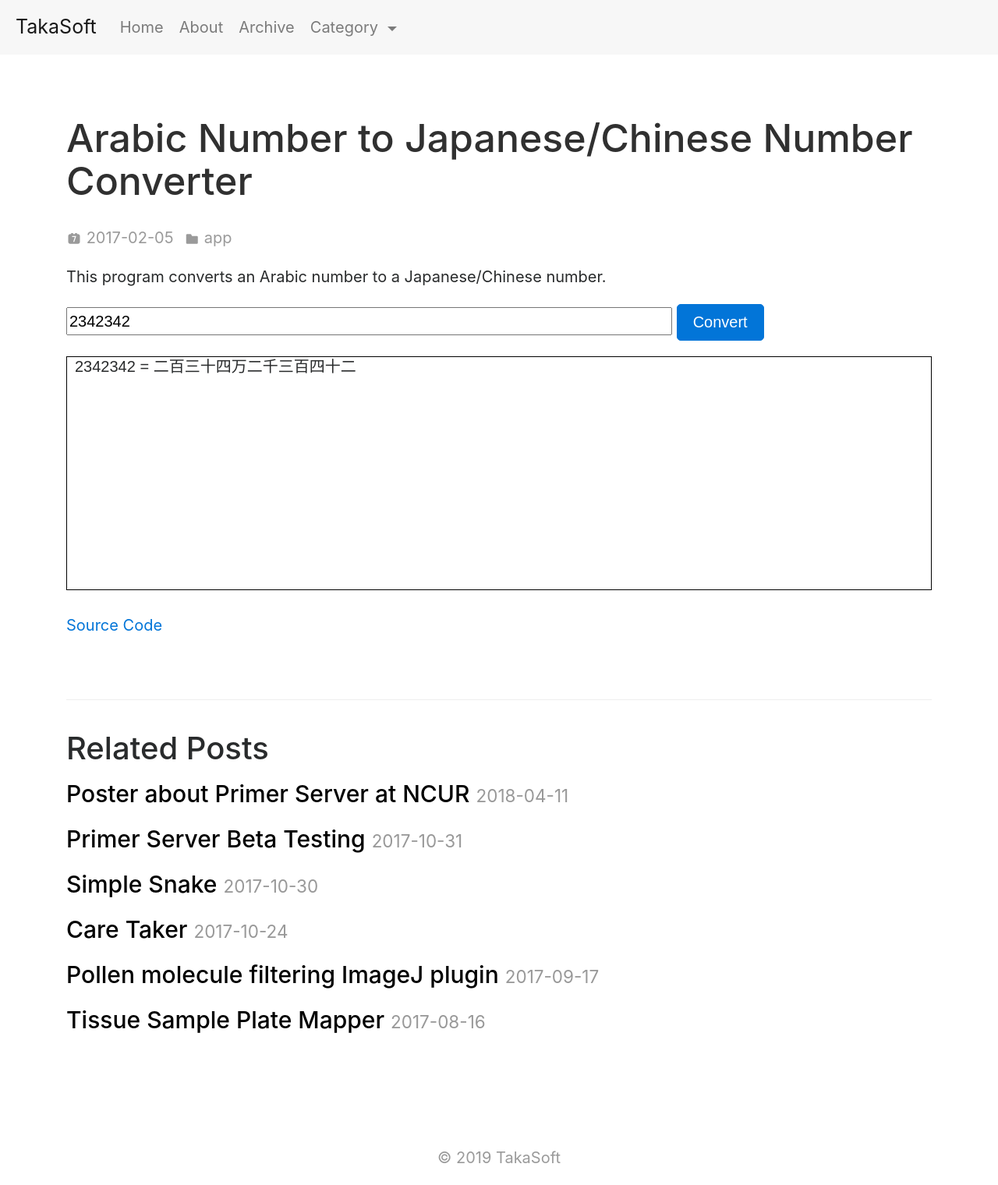
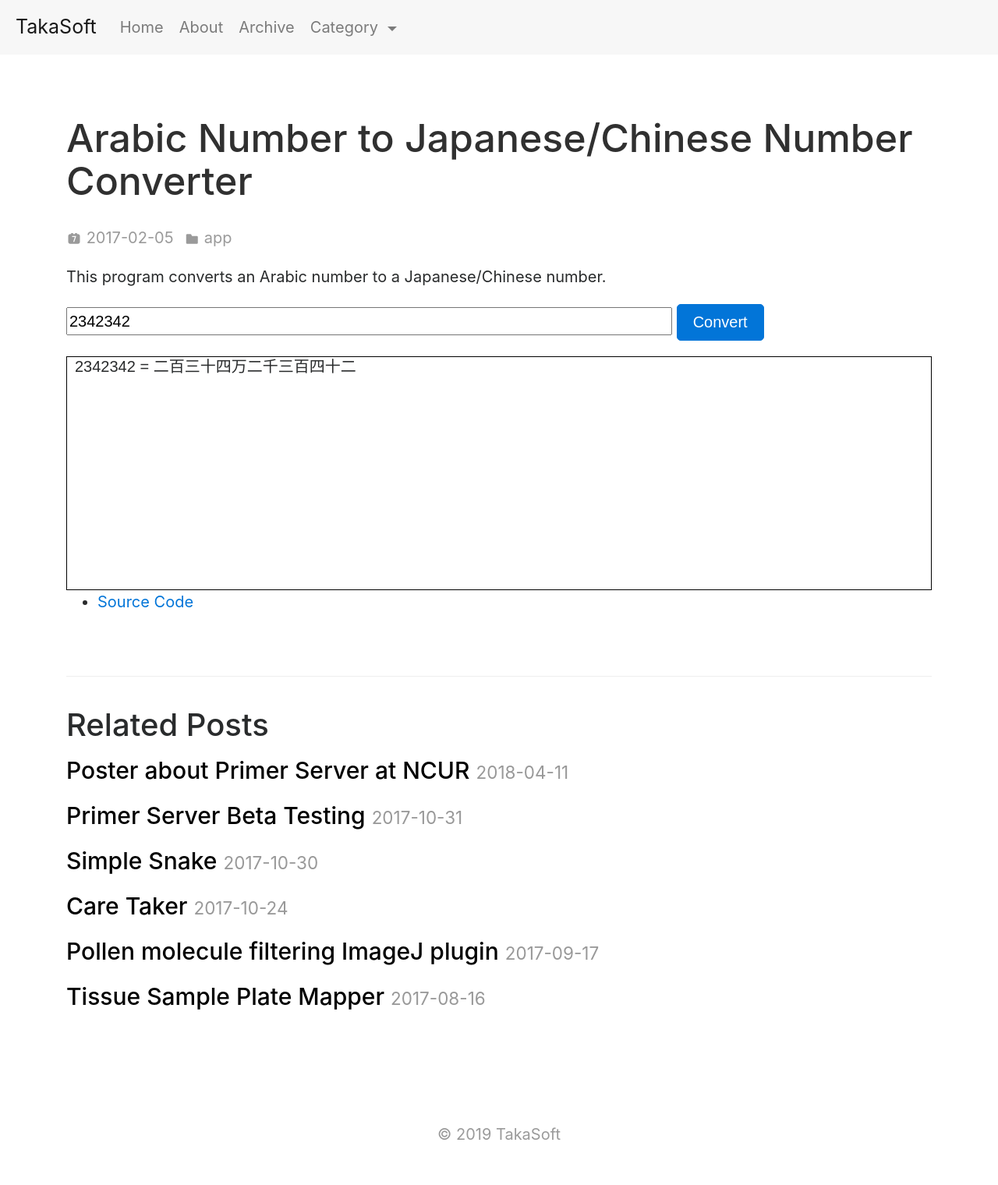
Before and after one commit to takasoft/takasoft.github.io, a Jekyll site: the page built from _posts/2017-02-05-Arabic-Number-to-Japanese-Chinese-Number-Converter.md, in a window 1280 px wide. Shown: the whole page at 78% size. Built offline with Jekyll 4.4.1, drawn with Linux system fonts in a browser that asks for light colours; after the commit the page ends 1490 px from its top, so only the background shows below that.

Commit message:
Update 2017-02-05-Arabic-Number-to-Japanese-Chinese-Number-Converter.md

```diff
--- a/_posts/2017-02-05-Arabic-Number-to-Japanese-Chinese-Number-Converter.md
+++ b/_posts/2017-02-05-Arabic-Number-to-Japanese-Chinese-Number-Converter.md
@@ -30,8 +30,7 @@ document.getElementById('myText').onkeypress = function(e){
 </ul>
 </div>
 
-<br>
-<a href="https://github.com/takasoft/arabic-to-japanese-num-c" target="_blank">Source Code</a>
+- <a href="https://github.com/takasoft/arabic-to-japanese-num-c" target="_blank">Source Code</a>
 
 <script src="{{ site.baseurl }}/public/js/numconverter.js"></script>
 <link rel="stylesheet" type="text/css" href="{{ site.baseurl }}/public/css/numcstyle.css">
```
